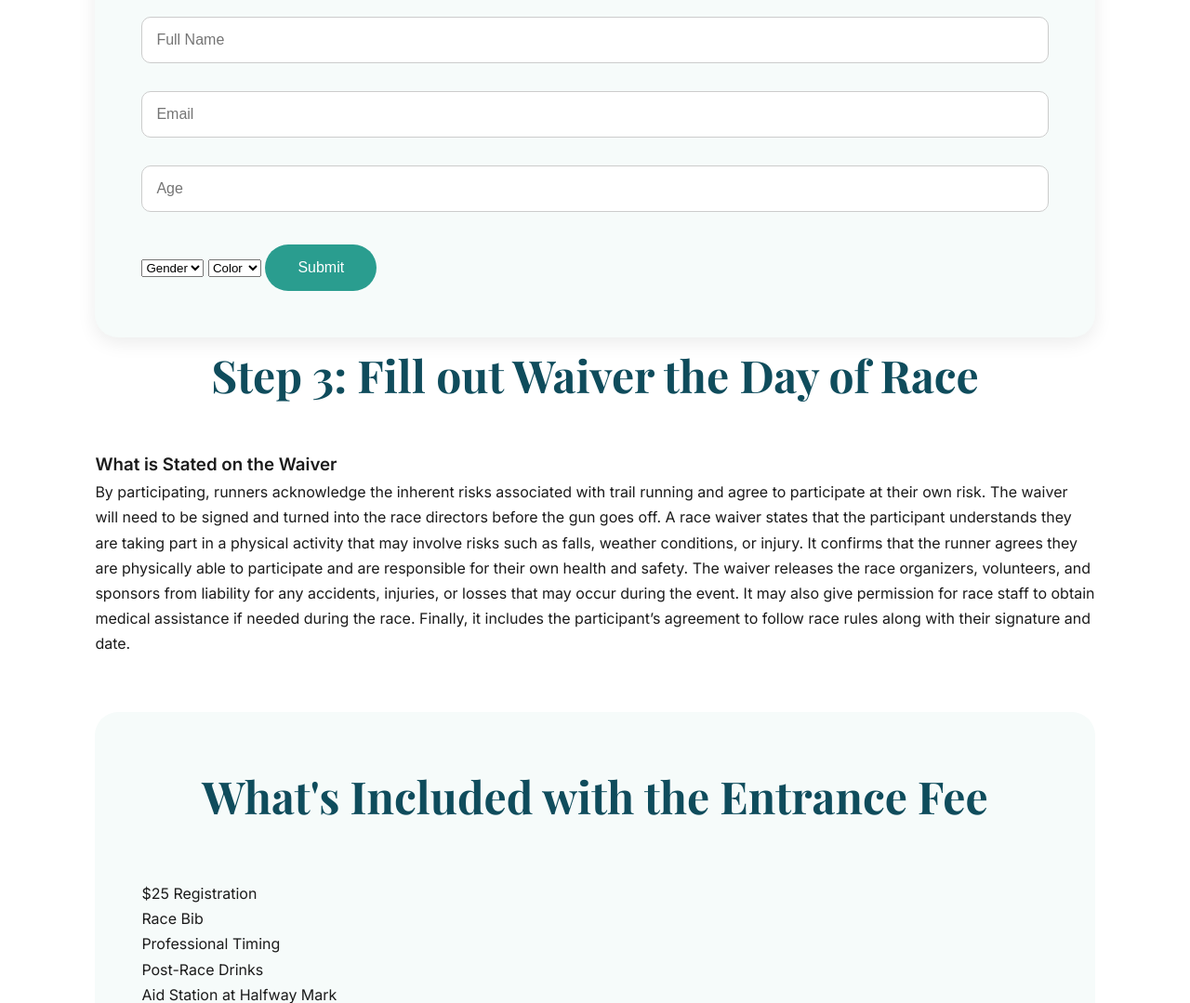
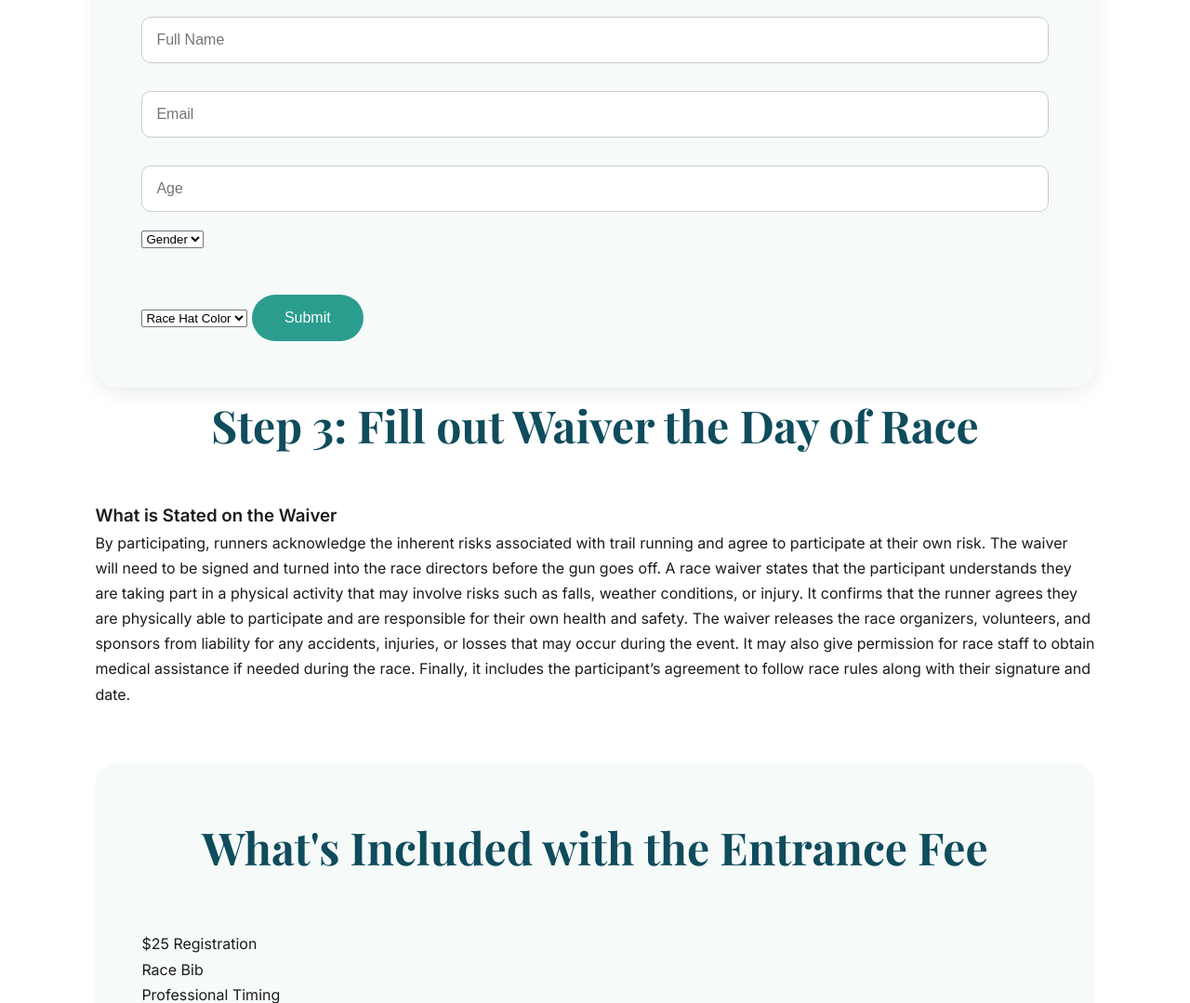
Before and after one commit to 2727cwalker-stack/sunken-city-race, a plain HTML site: page signup.html in a window 1280 px wide. Shown: the part 1558-2637 px from the top of the page at 93% size. Drawn offline with nearby package versions, Linux system fonts and the light colour scheme; files whose address does not match are found by name.

Commit message:
Update signup.html

```diff
--- a/signup.html
+++ b/signup.html
@@ -521,8 +521,11 @@ Step 2: Participant Information Form
     <option value="Other">Other</option>
   </select>
 
+    <br>
+    <br>
+
   <select name="shirt" required>
-    <option value="">Color</option>
+    <option value="">Race Hat Color</option>
     <option value="Blue">Blue</option>
     <option value="White">White</option>
     <option value="Gray">Gray</option>
```
